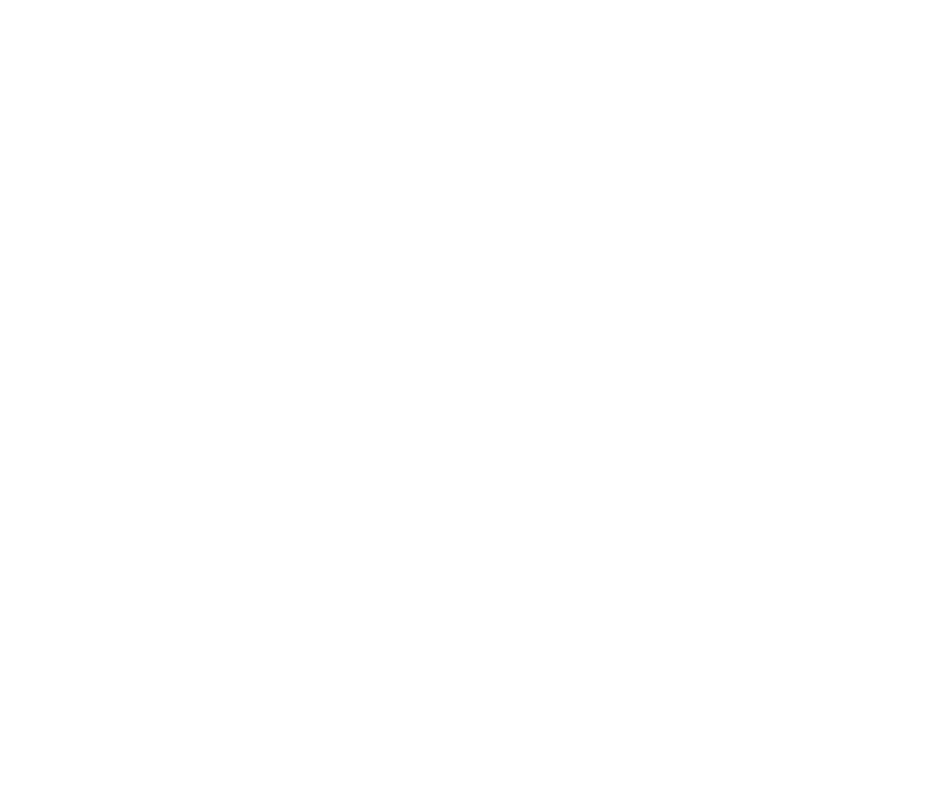
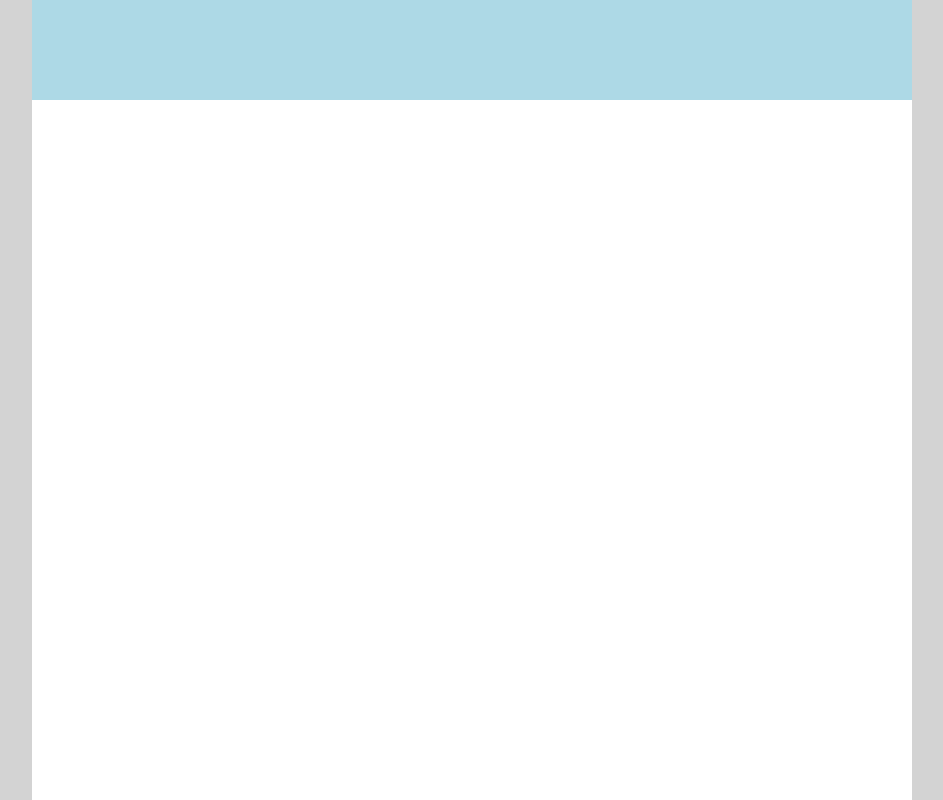
Before and after one commit to Da-Colon/random-picker, a React (Create React App) app: page / in a window 1280 px wide. Shown: the whole page, without its empty margins (168-1111 px from the left). Built offline with nearby package versions, Linux system fonts and the light colour scheme.

Commit message:
General Layout of App Completed

```diff
--- a/package.json
+++ b/package.json
@@ -9,7 +9,8 @@
     "cypress": "^3.8.1",
     "react": "^16.12.0",
     "react-dom": "^16.12.0",
-    "react-scripts": "3.3.0"
+    "react-scripts": "3.3.0",
+    "styled-components": "^4.4.1"
   },
   "scripts": {
     "cypress": "cypress open",
--- a/src/App.js
+++ b/src/App.js
@@ -1,8 +1,32 @@
-import React from 'react';
+import React from "react";
+import Header from "./Components/Header";
+import ClassList from "./Components/ClassList";
+import Spinner from "./Components/Spinner";
+import CalledList from "./Components/CalledList";
+import {
+  AppWrapper,
+  LeftSideBar,
+  RightSideBar,
+  TopBar
+} from "./Components/Styles/Containers";
+
+import './app.css'
 
 function App() {
   return (
     <div className="App">
+      <AppWrapper>
+        <TopBar>
+          <Header />
+        </TopBar>
+        <LeftSideBar>
+          <ClassList />
+        </LeftSideBar>
+        <Spinner />
+        <RightSideBar>
+          <CalledList />
+        </RightSideBar>
+      </AppWrapper>
     </div>
   );
 }
--- /dev/null
+++ b/src/Components/CalledList.jsx
@@ -0,0 +1,9 @@
+import React from 'react'
+
+export default function CalledList() {
+  return (
+    <div>
+
+    </div>
+  )
+}
--- /dev/null
+++ b/src/Components/ClassList.jsx
@@ -0,0 +1,9 @@
+import React from 'react'
+
+export default function ClassList() {
+  return (
+    <div>
+
+    </div>
+  )
+}
--- /dev/null
+++ b/src/Components/Header.jsx
@@ -0,0 +1,9 @@
+import React from 'react'
+
+export default function Header() {
+  return (
+    <div>
+
+    </div>
+  )
+}
--- /dev/null
+++ b/src/Components/Spinner.jsx
@@ -0,0 +1,9 @@
+import React from 'react'
+
+export default function Spinner() {
+  return (
+    <div>
+
+    </div>
+  )
+}
--- /dev/null
+++ b/src/Components/Styles/Containers.jsx
@@ -0,0 +1,50 @@
+import styled from "styled-components";
+
+export const AppWrapper = styled.div`
+  height: 100vh;
+  width: 100%;
+`;
+
+export const LeftSideBar = styled.div`
+  left: 0;
+  height: 100vh;
+  display: flex;
+  flex-direction: column;
+  position: absolute;
+  overflow-y: scroll;
+  top: 0;
+  width: 200px;
+
+  @media (max-width: 768px) {
+    display: none;
+  }
+
+  // Delete
+  background-color: lightgrey;
+`;
+
+export const RightSideBar = styled.div`
+  display: flex;
+  flex-direction: column;
+  height: 100vh;
+  overflow-y: scroll;
+  position: absolute;
+  right: 0;
+  top: 0;
+  width: 200px;
+
+  @media (max-width: 768px) {
+    display: none;
+  }
+
+  // Delete
+  background-color: lightgrey;
+`;
+
+export const TopBar = styled.div`
+  width: 100%;
+  height: 100px;
+
+  // Delete
+  background-color: lightblue;
+`
--- /dev/null
+++ b/src/Data/Dummy.data.json
@@ -0,0 +1,3 @@
+{
+  "ClassList": ["David", "Kyra", "Nep", "Daniel", "Alonzo", "Gil", "Kate", "Mary-Ella", "Josh", "ChillDev", "Kobi"]
+}
--- /dev/null
+++ b/src/app.css
@@ -0,0 +1,9 @@
+/* Hide scrollbar for Chrome, Safari and Opera */
+::-webkit-scrollbar {
+  display: none;
+}
+
+/* Hide scrollbar for IE and Edge */
+html {
+  -ms-overflow-style: none;
+}
```
Also changed, not shown: src/Components/Styles/Fonts.jsx (added), src/Components/Styles/Form.jsx (added), src/index.css (line endings or trailing spaces), 1 other file (tests, documents, lock files or other folders).
